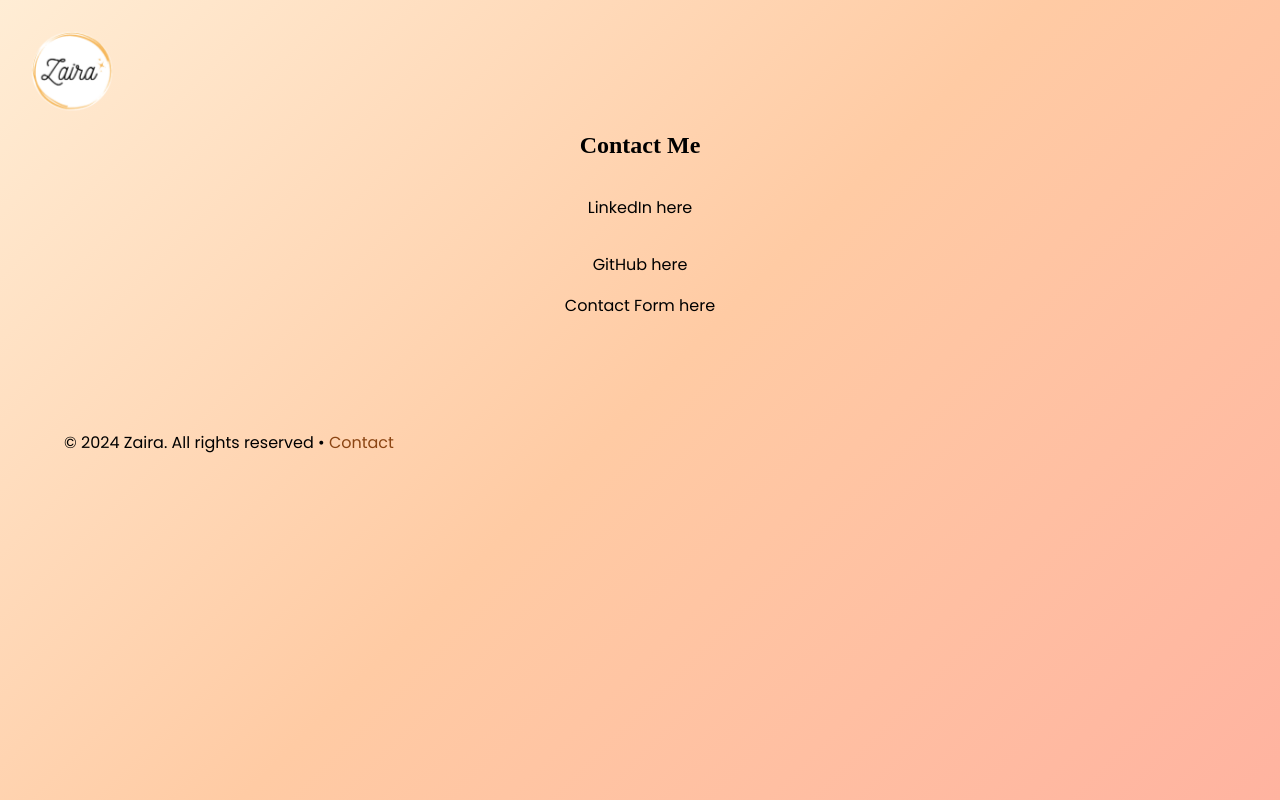
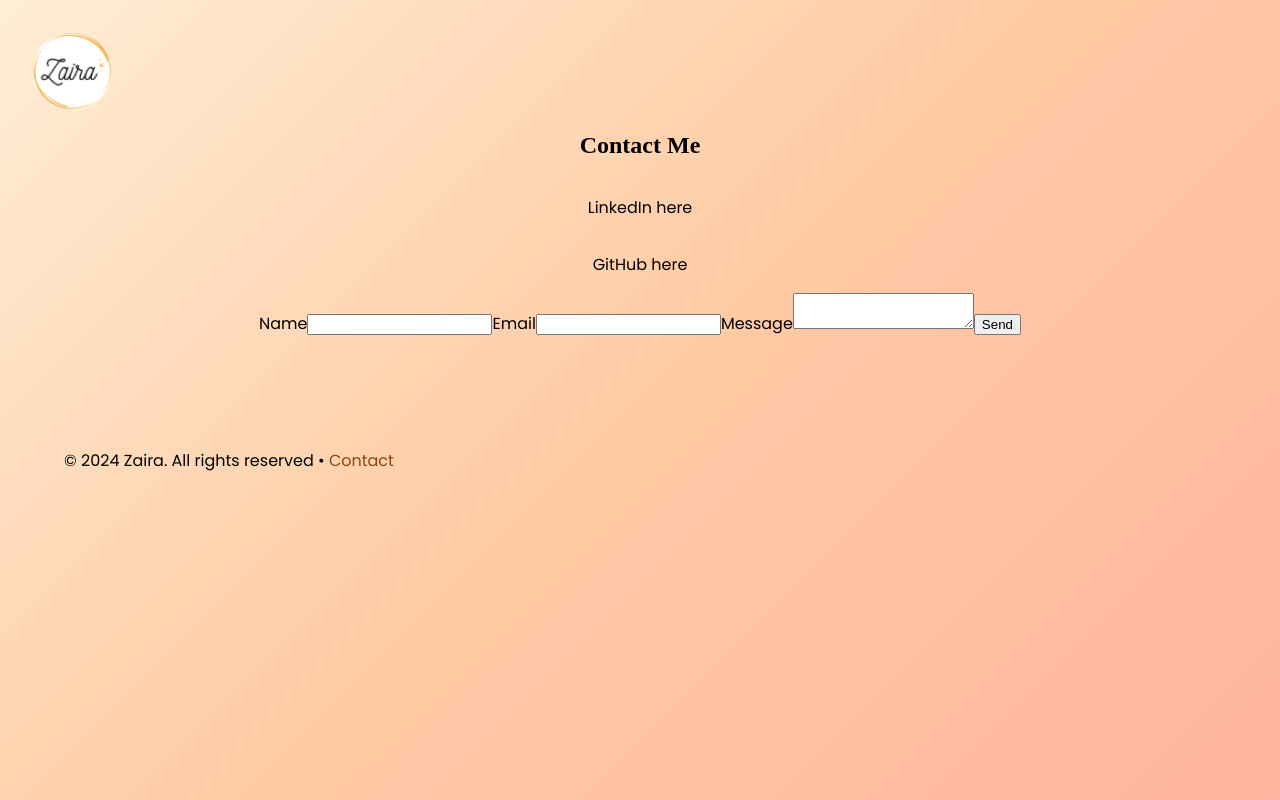
Before and after one commit to zairacodes/portfolio, a React (Vite) app: page /contact in a window 1280 px wide. Built offline with nearby package versions, Linux system fonts and the light colour scheme; no server answers; a web font is replaced by a local one.

Commit message:
Implement contact form in Contact component

```diff
--- a/src/components/Footer/Contact/Contact.jsx
+++ b/src/components/Footer/Contact/Contact.jsx
@@ -1,13 +1,59 @@
-import React from "react";
+import React, { useState } from "react";
+import emailjs from "@emailjs/browser";
 import "./Contact.css";
 
 function Contact() {
+  const [isSubmitting, setIsSubmitting] = useState(false);
+  const [stateMessage, setStateMessage] = useState(null);
+
+  const sendEmail = (e) => {
+    e.preventDefault();
+    setIsSubmitting(true);
+    emailjs
+      .sendForm(
+        import.meta.env.VITE_EMAILJS_SERVICE_ID,
+        import.meta.env.VITE_EMAILJS_TEMPLATE_ID,
+        e.target,
+        import.meta.env.VITE_EMAILJS_PUBLIC_KEY
+      )
+      .then(
+        (result) => {
+          setStateMessage(
+            "Thank you so much for reaching out! Your message is on its way – I can't wait to connect with you!"
+          );
+          setIsSubmitting(false);
+          e.target.reset();
+          setTimeout(() => {
+            setStateMessage(null);
+          }, 10000);
+        },
+        (error) => {
+          setStateMessage(
+            "Oops! It looks like there was a problem. Please try sending your message again – thanks for bearing with me!"
+          );
+          setIsSubmitting(false);
+          setTimeout(() => {
+            setStateMessage(null);
+          }, 10000);
+        }
+      );
+  };
+
   return (
     <section className="contact-container">
       <h1>Contact Me</h1>
       <p>LinkedIn here</p>
       <p>GitHub here</p>
-      <form>Contact Form here</form>
+      <form onSubmit={sendEmail}>
+        <label htmlFor="user_name">Name</label>
+        <input type="text" id="user_name" name="user_name" required />
+        <label htmlFor="user_email">Email</label>
+        <input type="email" id="user_email" name="user_email" required />
+        <label htmlFor="message">Message</label>
+        <textarea id="message" name="message" required />
+        <input type="submit" value="Send" disabled={isSubmitting} />
+        {stateMessage && <p>{stateMessage}</p>}
+      </form>
     </section>
   );
 }
```
